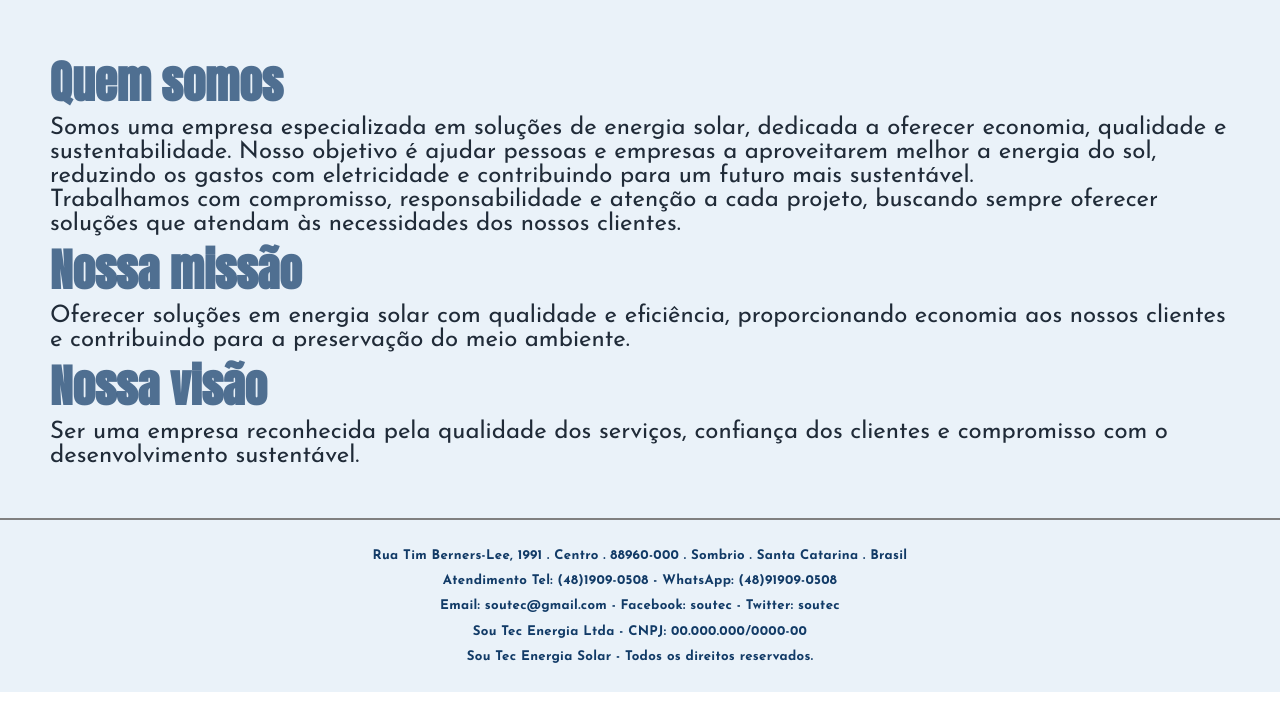
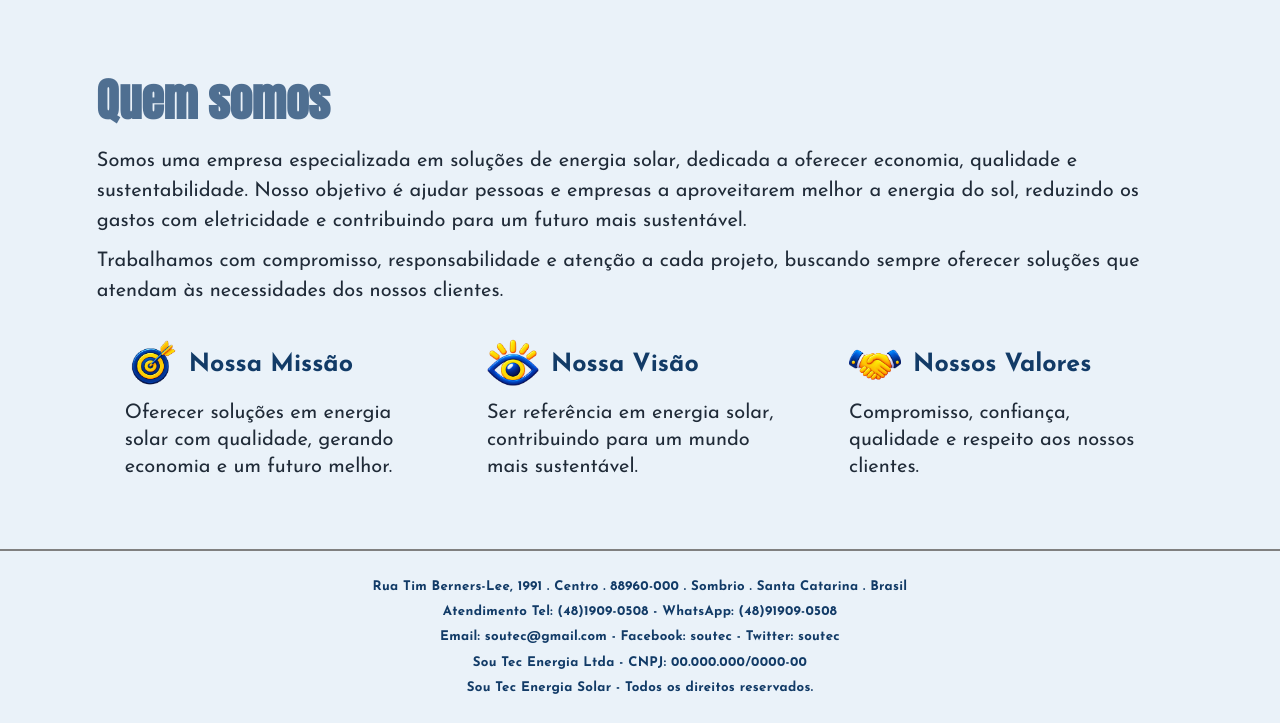
Before and after one commit to heitorborges2010/Trabalho-Final-Web, a plain HTML site: page sobre nos.html in a window 1280 px wide. Shown: the part 828-1551 px from the top of the page. Before the commit the page ends 1520 px from the top, so only its background shows below. Drawn offline with Linux system fonts and the light colour scheme.

Commit message:
finalizando o sobre nos

```diff
--- a/estilos.css
+++ b/estilos.css
@@ -277,25 +277,68 @@ table.tabela-produtos th {
 }
 .conteudo-sobre{
     display: flex;
-    flex-direction: row;
+    justify-content: center;
     background-color:#eaf2f9;
-    align-items: flex-start;
-    padding: 50px;
-     height: 200%;
-     object-fit: cover;
+    padding: 48px 6%;
+}
+.conteudo-principal-sobre{
+    width: 150%;
+    padding: 20px;
+    border-radius: 10px;
 }
 .conteudo-principal-sobre h2{
     color:#123b67b7;
-   font-family: 'Anton', sans-serif;
-    font-size: 45px;
-   transition: color 0.3s ease;
-
+    font-family: 'Anton', sans-serif;
+    transition: color 0.3s ease;
 }
 .conteudo-principal-sobre p{
     color: #202B38;
     font-family: 'Josefin Sans', sans-serif;
-    font-size: 24px;
+    font-size: 17px;
+    line-height: 1.5;
 }
+.quem-somos{
+    margin-bottom: 32px;
+}
+.quem-somos h2{
+    margin-bottom: 12px;
+    font-size: 45px;
+}
+.quem-somos p {
+    margin-top: 10px;
+    font-family: 'Josefin Sans', sans-serif;
+    font-size: 20px;
+}
+.valores-sobre{
+    display: flex;
+}
+.valores-sobre > article{
+    flex: 1;
+    min-width: 0;
+    padding: 0 28px;
+}
+
+.titulo-valor{
+    display: flex;
+    align-items: center;
+    gap: 12px;
+    margin-bottom: 10px;
+}
+.titulo-valor img{
+    width: 52px;
+    height: 52px;
+    object-fit: contain;
+}
+.titulo-valor h2{
+    font-family: 'Josefin Sans', sans-serif;
+    font-size: 25px;
+    color: #123b67;
+}
+.valores-sobre p{
+    font-size: 20px;
+    line-height: 1.35;
+}
+
 /*RODAPE*/
 footer#rodape {
     border-top: solid 2px gray;
--- a/sobre nos.html
+++ b/sobre nos.html
@@ -37,13 +37,34 @@
 </section>
 <section class="conteudo-sobre">
 	<article class="conteudo-principal-sobre">
-		<h2>Quem somos</h2>
+		<div class="quem-somos">
+			<h2>Quem somos</h2>
 			<p>Somos uma empresa especializada em soluções de energia solar, dedicada a oferecer economia, qualidade e sustentabilidade. Nosso objetivo é ajudar pessoas e empresas a aproveitarem melhor a energia do sol, reduzindo os gastos com eletricidade e contribuindo para um futuro mais sustentável.</p>
 			<p>Trabalhamos com compromisso, responsabilidade e atenção a cada projeto, buscando sempre oferecer soluções que atendam às necessidades dos nossos clientes.</p>
-		<h2>Nossa missão</h2>
-			<p>Oferecer soluções em energia solar com qualidade e eficiência, proporcionando economia aos nossos clientes e contribuindo para a preservação do meio ambiente.</p>
-		<h2>Nossa visão</h2>
-			<p>Ser uma empresa reconhecida pela qualidade dos serviços, confiança dos clientes e compromisso com o desenvolvimento sustentável.</p>
+		</div>
+		<div class="valores-sobre">
+			<article class="missao">
+				<div class="titulo-valor">
+					<img class="imagem-missao" src="imagens/missao.png" alt="">
+					<h2>Nossa Missão</h2>
+				</div>
+				<p>Oferecer soluções em energia solar com qualidade, gerando economia e um futuro melhor.</p>
+			</article>
+			<article class="visao">
+				<div class="titulo-valor">
+					<img class="imagem-visao" src="imagens/visao.png" alt="">
+					<h2>Nossa Visão</h2>
+				</div>
+				<p>Ser referência em energia solar, contribuindo para um mundo mais sustentável.</p>
+			</article>
+			<article class="valores">
+				<div class="titulo-valor">
+					<img class="imagem-valores" src="imagens/valores.png" alt="">
+					<h2>Nossos Valores</h2>
+				</div>
+				<p>Compromisso, confiança, qualidade e respeito aos nossos clientes.</p>
+			</article>
+		</div>
 	</article>
 </section>
 	 <footer id="rodape">
```
Also changed, not shown: imagens/missao.png (added), imagens/valores.png (added), imagens/visao.png (added).
